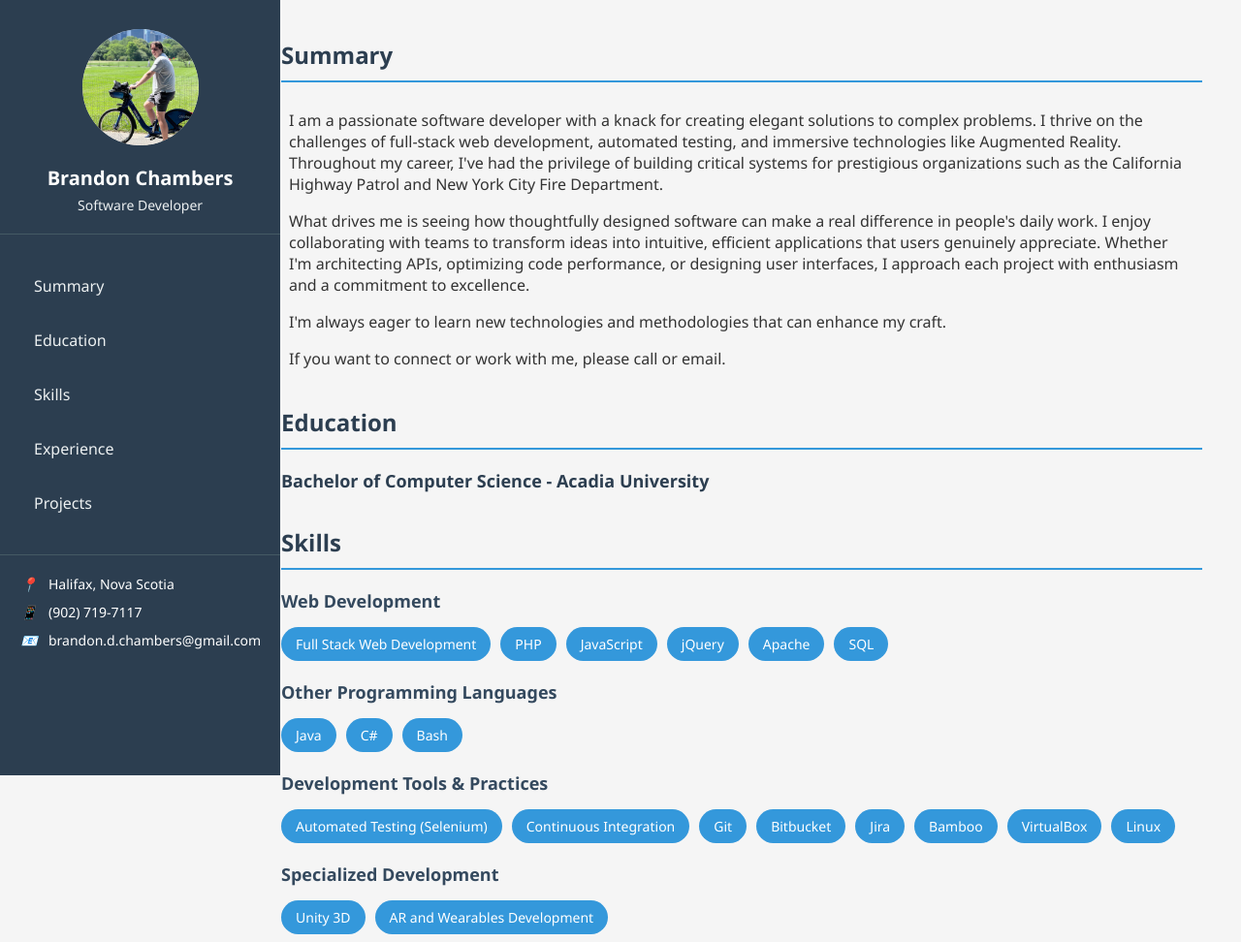
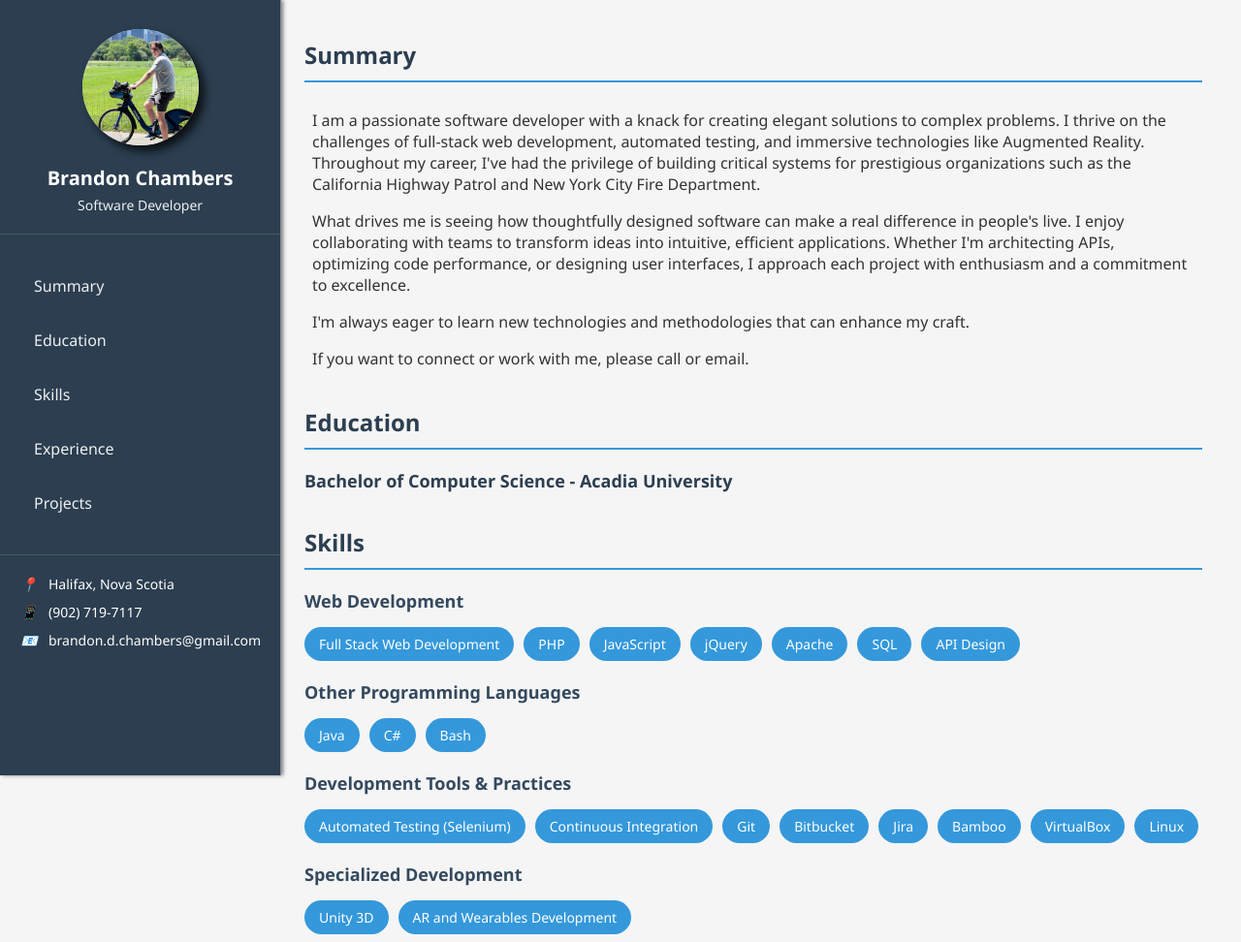
Before and after one commit to Brandon-Chambers/Website, a plain HTML site: page index.html in a window 1280 px wide. Shown: the top 972 px of the page at 97% size. Drawn offline with Linux system fonts and the light colour scheme.

Commit message:
Progress

```diff
--- a/index.html
+++ b/index.html
@@ -35,7 +35,7 @@
         <section id="about">
             <h2>Summary</h2>
                 <p>I am a passionate software developer with a knack for creating elegant solutions to complex problems. I thrive on the challenges of full-stack web development, automated testing, and immersive technologies like Augmented Reality. Throughout my career, I've had the privilege of building critical systems for prestigious organizations such as the California Highway Patrol and New York City Fire Department.</p>
-                <p>What drives me is seeing how thoughtfully designed software can make a real difference in people's daily work. I enjoy collaborating with teams to transform ideas into intuitive, efficient applications that users genuinely appreciate. Whether I'm architecting APIs, optimizing code performance, or designing user interfaces, I approach each project with enthusiasm and a commitment to excellence.</p>
+                <p>What drives me is seeing how thoughtfully designed software can make a real difference in people's live. I enjoy collaborating with teams to transform ideas into intuitive, efficient applications. Whether I'm architecting APIs, optimizing code performance, or designing user interfaces, I approach each project with enthusiasm and a commitment to excellence.</p>
                 <p>I'm always eager to learn new technologies and methodologies that can enhance my craft.</p>
                 <p>If you want to connect or work with me, please call or email.</p>
         </section>
@@ -58,6 +58,7 @@
                 <div class="skill">jQuery</div>
                 <div class="skill">Apache</div>
                 <div class="skill">SQL</div>
+                <div class="skill">API Design</div>
             </div>
 
             <h3>Other Programming Languages</h3>
--- a/index_style.css
+++ b/index_style.css
@@ -19,6 +19,8 @@
     position: fixed;
     height: 100vh;
     overflow-y: auto;
+    border-right: 1px solid rgba(255, 255, 255, 0.4); /* Light highlight */
+    box-shadow: 2px 0 4px rgba(0, 0, 0, 0.5); /* Shadow for depth */
 }
 
         .sidebar-header {
@@ -34,7 +36,9 @@
     margin-bottom: 15px;
     object-fit: cover;
     background-color: #ddd;
+    box-shadow: 6px 6px 10px rgba(0, 0, 0, 0.75);
 }
+
 
         .sidebar-header h1 {
             font-size: 20px;
@@ -87,7 +91,7 @@
 
         .content {
             flex: 1;
-            margin-left: 250px;
+            margin-left: 274px;
             padding: 40px;
         }
 
```
Lines whose indentation alone changed are shown as unchanged.
